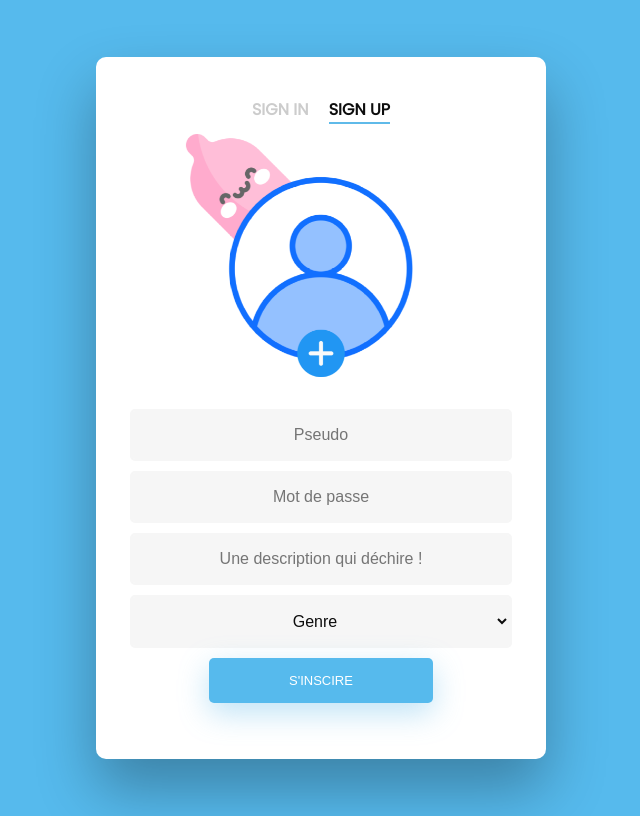
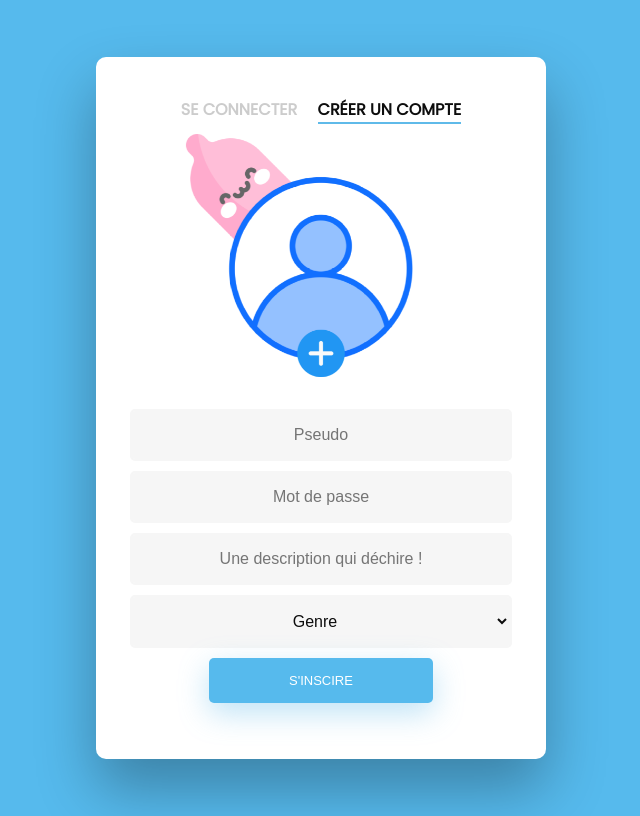
Before and after one commit to BoHuny/MongolDB, a website: page public/html/signup.html in a window 1280 px wide. Shown: the whole page, without its empty margins (319-959 px from the left). Drawn offline with Linux system fonts and the light colour scheme.

Commit message:
frontend: signup page touches

```diff
--- a/public/html/signup.html
+++ b/public/html/signup.html
@@ -2,8 +2,8 @@
 <div class="wrapper fadeInDown">
     <div id="formContent">
       <!-- Tabs Titles -->
-      <h2 class="inactive underlineHover" onclick="window.location='signin.html'"> Sign In </h2>
-      <h2 class="active">Sign Up </h2>
+      <h2 class="inactive underlineHover" onclick="window.location='signin.html'"> Se connecter </h2>
+      <h2 class="active">Créer un compte</h2>
 
       <!-- Icon -->
       <div class="fadeIn first">
```
